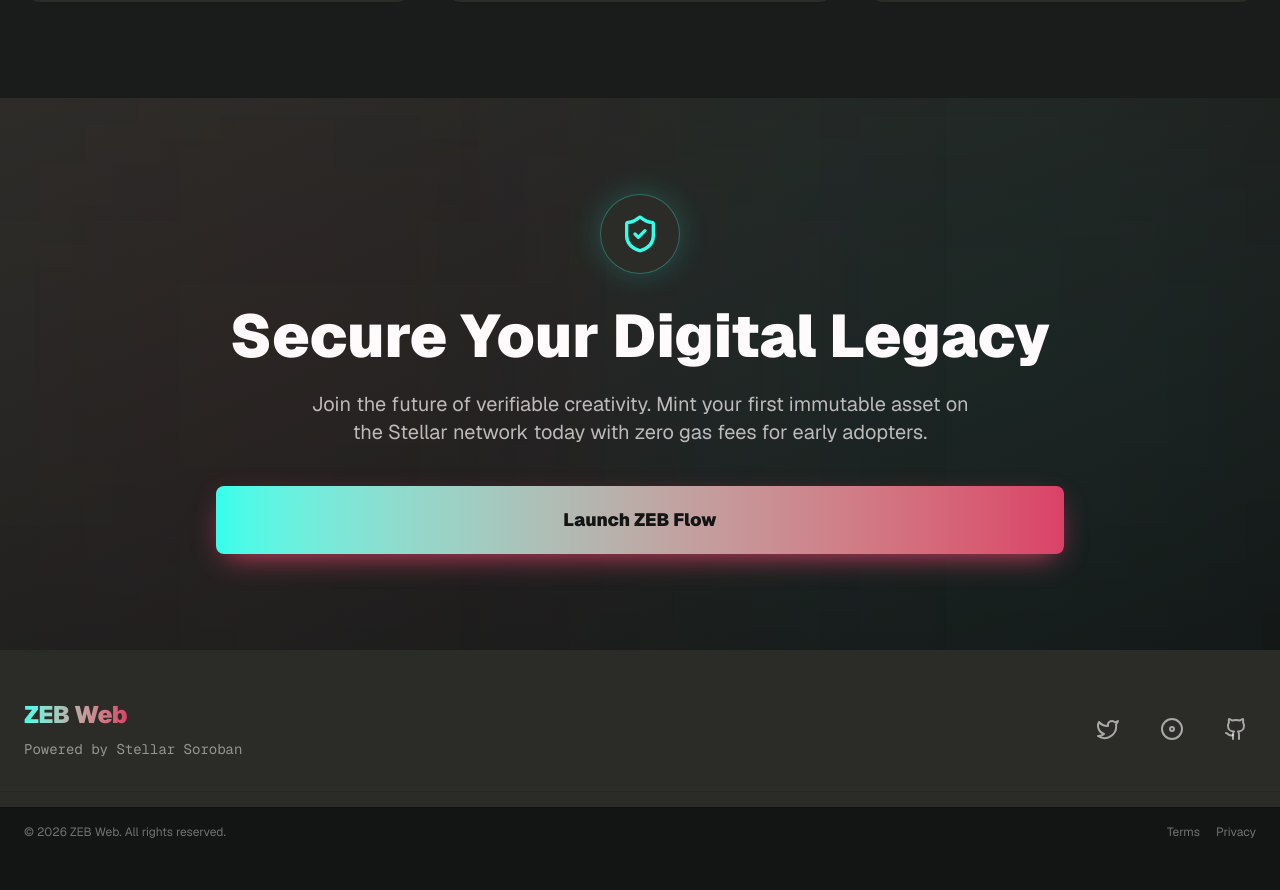
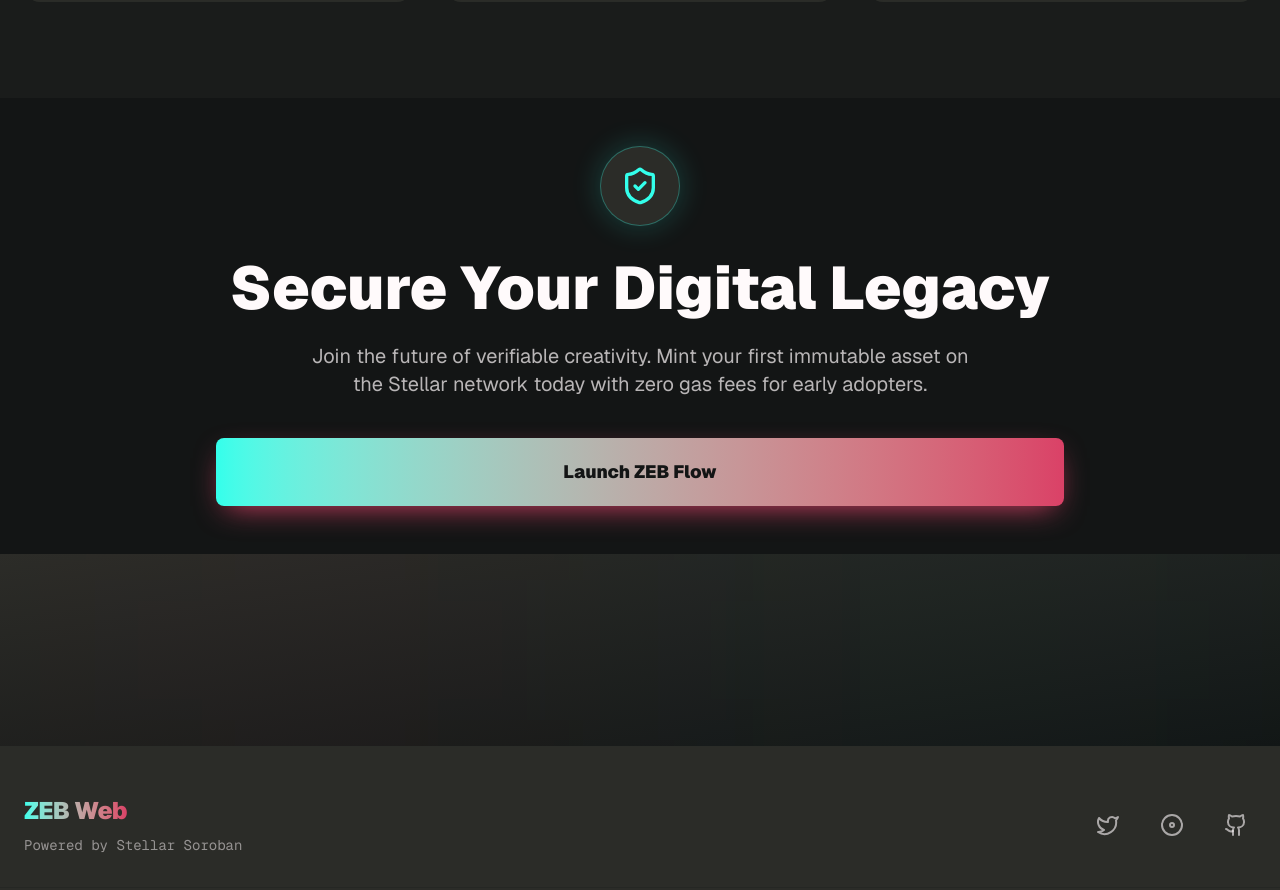
Before and after one commit to yetia-dot/zeb-web, a Next.js app: page /landing in a window 1280 px wide. Shown: the part 2734-3624 px from the top of the page. Before the commit the page ends 3574 px from the top, so only its background shows below. Built offline with nearby package versions, Linux system fonts and the light colour scheme.

Commit message:
update cta

```diff
--- a/app/landing/page.tsx
+++ b/app/landing/page.tsx
@@ -2,6 +2,7 @@ import Navbar from '../../components/layout/Navbar';
 import Hero from '../../components/landing/Hero';
 import HowItWorks from '../../components/landing/HowItWorks';
 import MarketplacePreview from '../../components/landing/MarketplacePreview';
+import CTA from '../../components/landing/cta';
 import Footer from '../../components/layout/Footer';
 
 export default function Home() {
@@ -11,6 +12,7 @@ export default function Home() {
       <Hero />
       <HowItWorks />
       <MarketplacePreview />
+      <CTA />
       <Footer />
     </main>
   );
--- /dev/null
+++ b/components/landing/cta.tsx
@@ -0,0 +1,21 @@
+'use client';
+
+import { ShieldCheck } from 'lucide-react';
+import Link from 'next/link';
+
+export default function CTA() {
+  return (
+    <div className="relative z-10 max-w-4xl mx-auto px-6 py-12 text-center">
+          <div className="mb-8 inline-flex items-center justify-center w-20 h-20 rounded-full bg-surface border border-primary/30 shadow-[0_0_30px_rgba(51,255,235,0.2)]">
+            <ShieldCheck size={40} className="text-primary" />
+          </div>
+          <h2 className="text-4xl md:text-6xl font-black mb-6">Secure Your Digital Legacy</h2>
+          <p className="text-xl text-foreground/70 mb-10 max-w-2xl mx-auto">
+            Join the future of verifiable creativity. Mint your first immutable asset on the Stellar network today with zero gas fees for early adopters.
+          </p>
+          <Link href="/signup" className="px-10 py-5 bg-gradient-to-r from-primary to-secondary text-background font-black rounded-lg text-lg shadow-[0_10px_30px_-10px_rgba(218,65,103,1)] hover:shadow-[0_15px_40px_-10px_rgba(51,255,235,1)] hover:-translate-y-1 transition-all duration-300 block text-center">
+            Launch ZEB Flow
+          </Link>
+        </div>
+  );
+}
--- a/components/layout/Footer.tsx
+++ b/components/layout/Footer.tsx
@@ -11,18 +11,7 @@ export default function Footer() {
         <div className="absolute top-0 right-0 w-1/2 h-full bg-primary/5 blur-[150px] pointer-events-none"></div>
         <div className="absolute bottom-0 left-0 w-1/2 h-full bg-secondary/5 blur-[150px] pointer-events-none"></div>
 
-        <div className="relative z-10 max-w-4xl mx-auto px-6 text-center">
-          <div className="mb-8 inline-flex items-center justify-center w-20 h-20 rounded-full bg-surface border border-primary/30 shadow-[0_0_30px_rgba(51,255,235,0.2)]">
-            <ShieldCheck size={40} className="text-primary" />
-          </div>
-          <h2 className="text-4xl md:text-6xl font-black mb-6">Secure Your Digital Legacy</h2>
-          <p className="text-xl text-foreground/70 mb-10 max-w-2xl mx-auto">
-            Join the future of verifiable creativity. Mint your first immutable asset on the Stellar network today with zero gas fees for early adopters.
-          </p>
-          <Link href="/signup" className="px-10 py-5 bg-gradient-to-r from-primary to-secondary text-background font-black rounded-lg text-lg shadow-[0_10px_30px_-10px_rgba(218,65,103,1)] hover:shadow-[0_15px_40px_-10px_rgba(51,255,235,1)] hover:-translate-y-1 transition-all duration-300 block text-center">
-            Launch ZEB Flow
-          </Link>
-        </div>
+
       </section>
 
       <footer className="bg-surface py-12 border-t border-surface/50">
```
